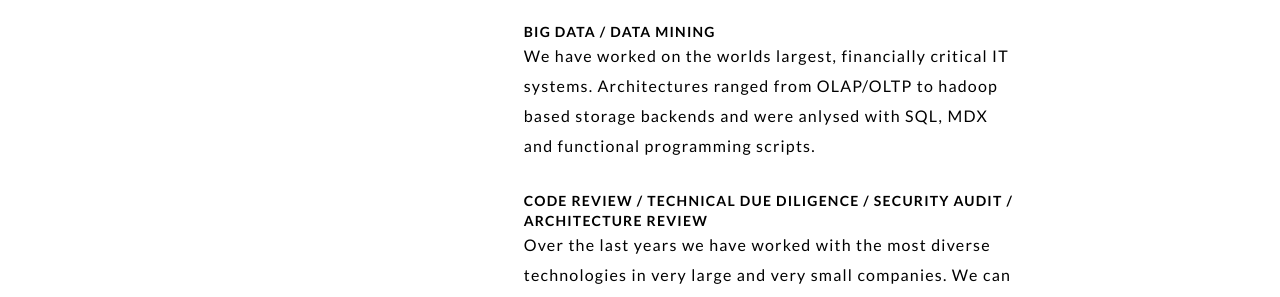
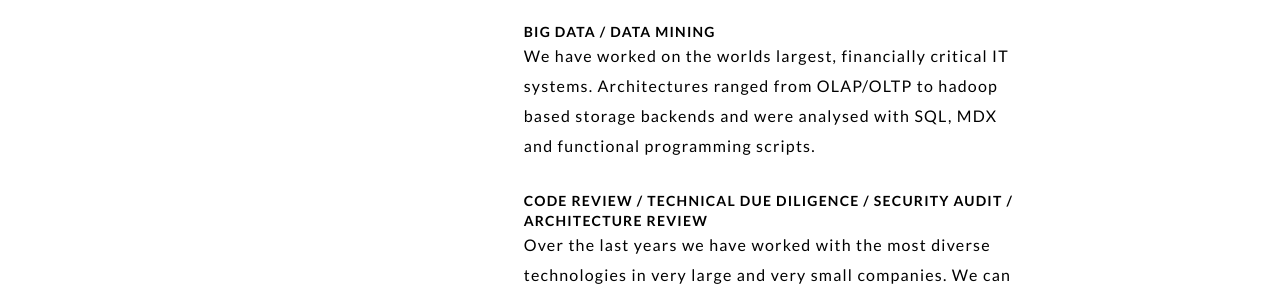
Before and after one commit to MartinPeschke/hncweb, a Jekyll site: the page built from services.html, in a window 1280 px wide and 900 px high, scrolled down 1883 px. Shown: the part 214-511 px from the top of the window. Built offline with Jekyll 4.4.1, drawn with Linux system fonts in a browser that asks for light colours; Markdown is read by kramdown in place of the engine named in the settings.

Commit message:
spell checked

```diff
--- a/portfolio/bradswine.html
+++ b/portfolio/bradswine.html
@@ -10,7 +10,7 @@ prev: gymondo.html
 
 projectname: BRAD'S WINE
 website: https://www.bradswine.de
-description: Brad's Wine is the brain child of Hack and Craft. We saw a need in the market, partnered with the foremost Expert Sommelier in Berlin and created Brad's Wine from ground up. From vision through design, development, launch, SEO/SEM, UX optimsation, through A/B Testing user tracking and behavioural analysis we created the platform complete with full order management in 6 weeks.
+description: Brad's Wine is the brain child of Hack and Craft. We saw a need in the market, partnered with the foremost Expert Sommelier in Berlin and created Brad's Wine from ground up. From vision through design, development, launch, SEO/SEM, UX optimisation, through A/B Testing user tracking and behavioural analysis we created the platform complete with full order management in 6 weeks.
 ---
 
 <div class="row">
--- a/services.html
+++ b/services.html
@@ -64,7 +64,7 @@ pagename: services
 
               <h6>Big Data / Data Mining</h6>
               <p>
-                We have worked on the worlds largest, financially critical IT systems. Architectures ranged from OLAP/OLTP to hadoop based storage backends and were anlysed with SQL, MDX and functional programming scripts.
+                We have worked on the worlds largest, financially critical IT systems. Architectures ranged from OLAP/OLTP to hadoop based storage backends and were analysed with SQL, MDX and functional programming scripts.
               </p>
 
               <h6>Code Review / Technical Due Diligence / Security Audit / Architecture Review</h6>
```
